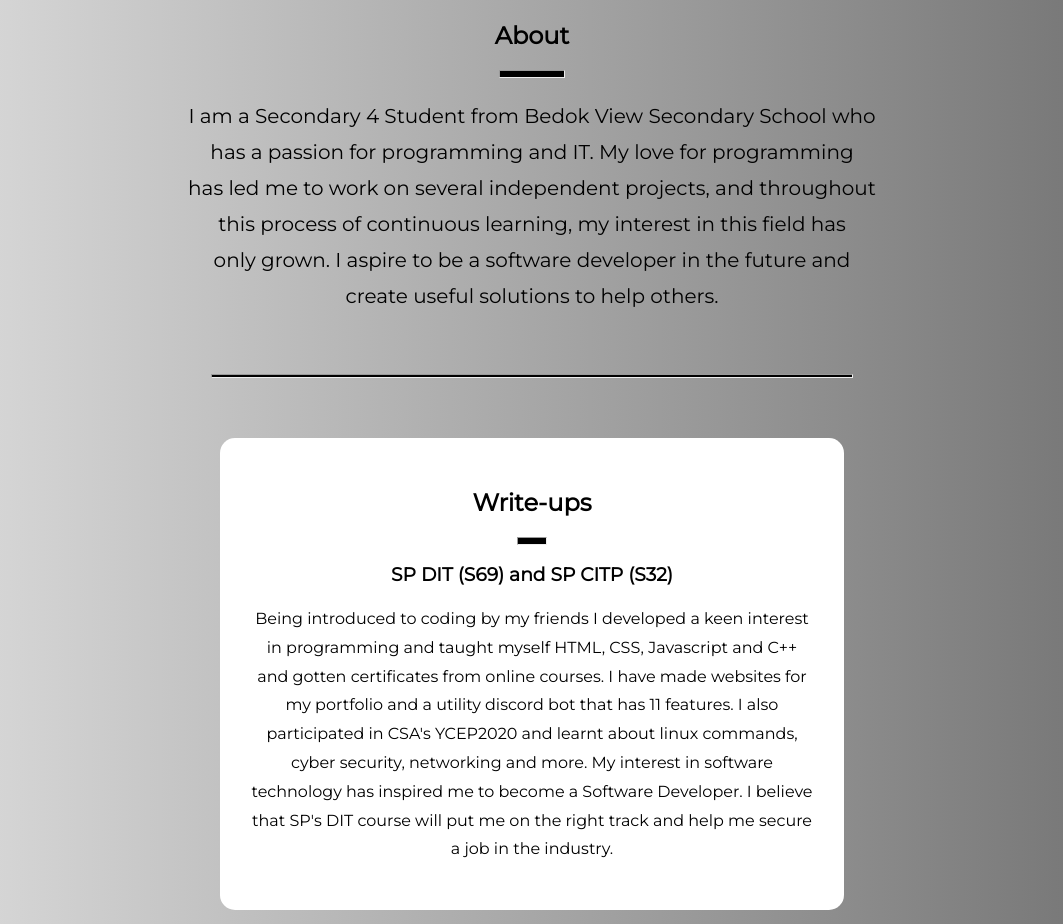
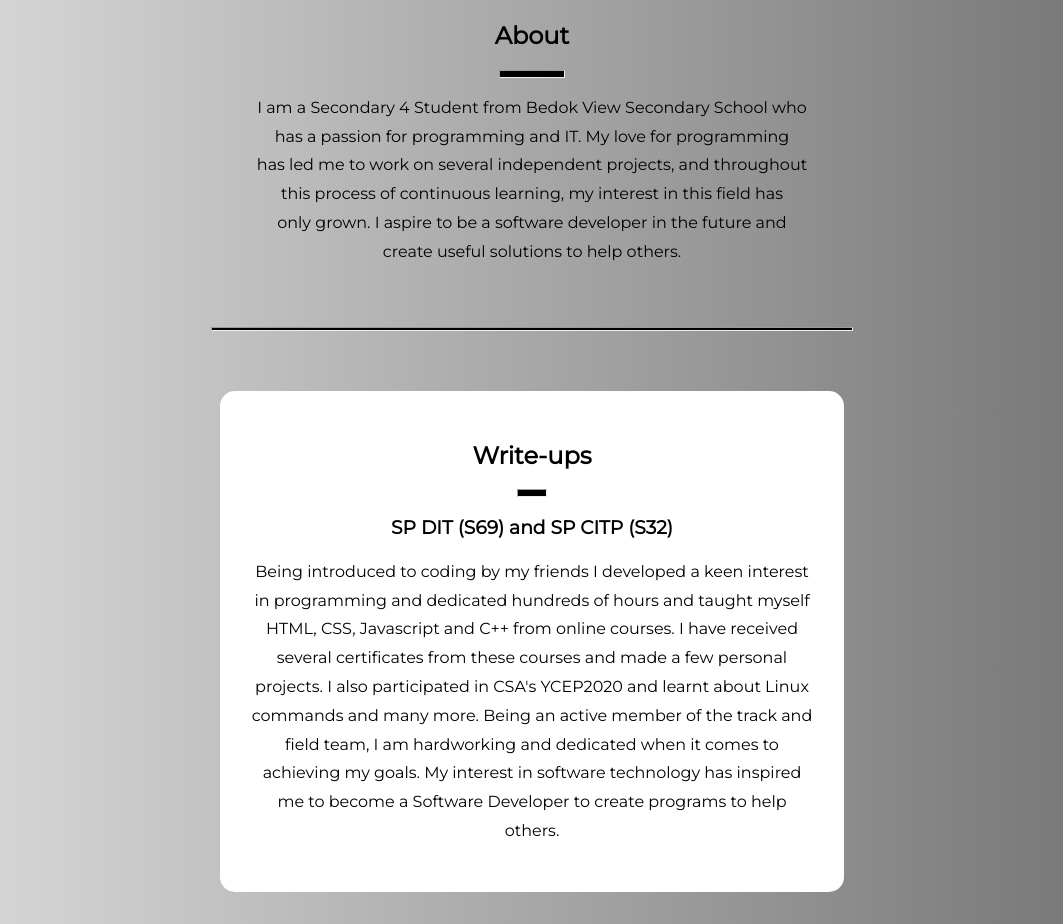
Before and after one commit to waggot/weide-portfolio, a plain HTML site: page page/showcase.html in a window 1280 px wide. Shown: the part 348-1272 px from the top of the page, without its empty margins (108-1171 px from the left). Drawn offline with Linux system fonts and the light colour scheme.

Commit message:
Update showcase.html

```diff
--- a/page/showcase.html
+++ b/page/showcase.html
@@ -31,7 +31,7 @@
     <div>
         <h2 class="heading">About</h2>
         <hr class="abouthr">
-        <p style="font-size: 20px;">
+        <p class="abouttext">
             I am a Secondary 4 Student from Bedok View Secondary School who
             <br>
             has a passion for programming and IT. My love for programming
@@ -52,13 +52,7 @@
             <hr class="abouthr">
             <h3>SP DIT (S69) and SP CITP (S32)</h3>
             <p>
-                Being introduced to coding by my friends I developed a keen interest
-in programming and taught myself HTML, CSS, Javascript and C++ and gotten certificates from online courses. I have made websites for my portfolio and a utility
-discord bot that has 11 features. I also participated in CSA's YCEP2020
-and learnt about linux commands, cyber security, networking and more.
-My interest in software technology has inspired me to become a Software
-Developer. I believe that SP's DIT course will put me on the right track
-and help me secure a job in the industry.
+                Being introduced to coding by my friends I developed a keen interest in programming and dedicated hundreds of hours and taught myself HTML, CSS, Javascript and C++ from online courses. I have received  several certificates from these courses and made a few personal projects. I also participated in CSA's YCEP2020 and learnt about Linux commands and many more. Being an active member of the track and field team, I am hardworking and dedicated when it comes to achieving my goals. My interest in software technology has inspired me to become a Software Developer to create programs to help others.
             </p>
         </div>
     </div>
@@ -193,6 +187,8 @@ and help me secure a job in the industry.
         <div>
             <h3>My portfolio</h3>
             <img src="../img/rsz_website_draft_2.png" class="responsiveimg container3">
+            <br>
+            <a href="https://github.com/waggot/weide-portfolio" class="showcase">View Github</a>
         </div>
     </div>
     <hr class="divhr">
```
